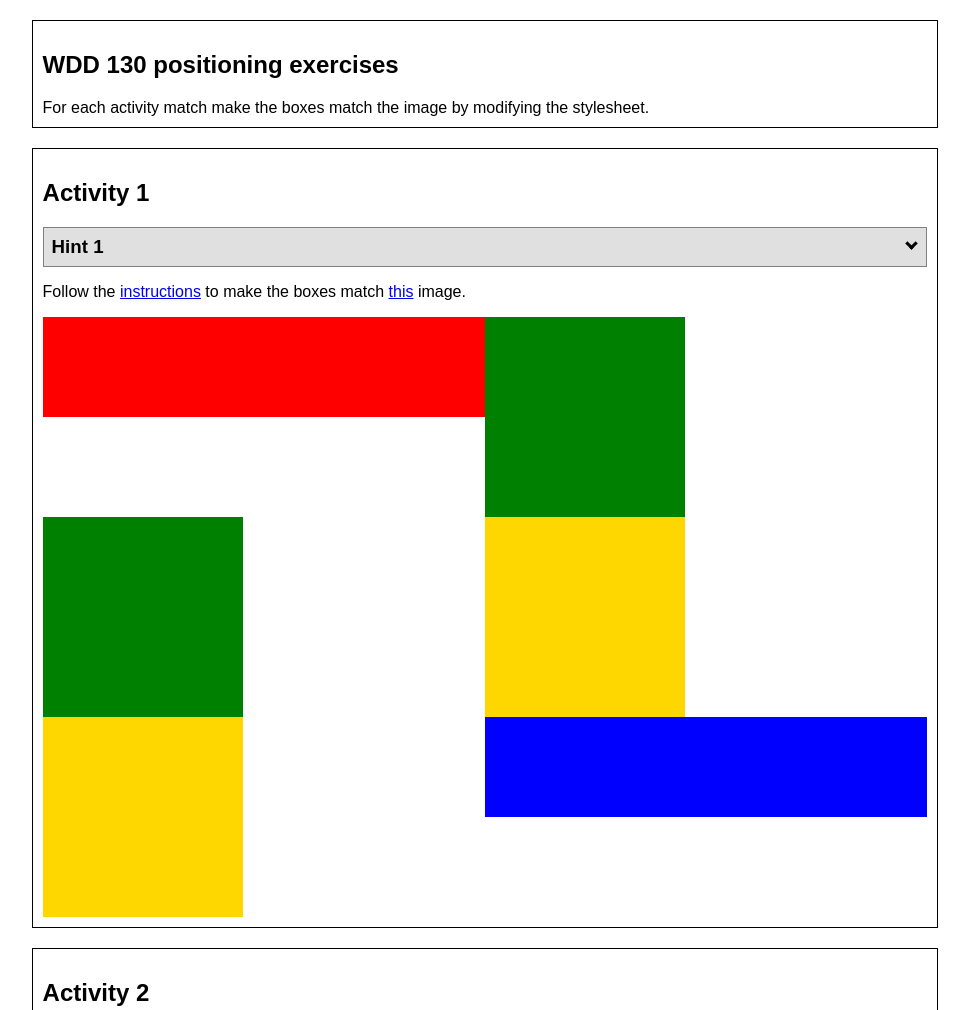
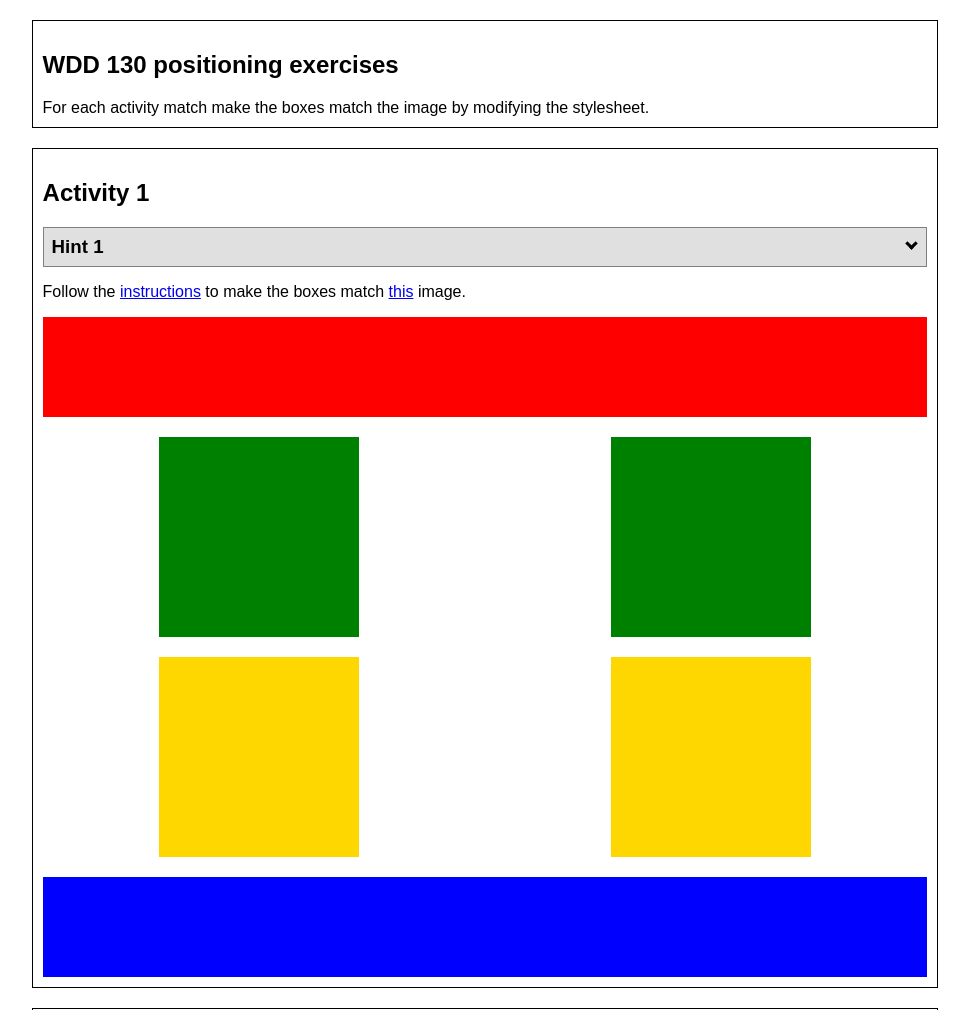
Before and after one commit to gamminghobbit/wdd130, a plain HTML site: page positioning.html in a window 1280 px wide. Shown: the top 1010 px of the page, without its empty margins (155-1124 px from the left). Drawn offline with Linux system fonts and the light colour scheme.

Commit message:
week 6 part 4- completing step 6

```diff
--- a/positionstyles.css
+++ b/positionstyles.css
@@ -3,6 +3,8 @@
 .content1 {
   display: grid;
   grid-template-columns: 1fr 1fr;
+  justify-items: center;
+  gap: 20px;
   /* This is the parent of the activity 1 boxes. */
 
 }
@@ -10,6 +12,7 @@
   width: 100%;
   height: 100px;
   background-color: red;
+  grid-column: 1/3;
 
 }
 .green1 {
@@ -27,6 +30,7 @@
   width: 100%;
   height: 100px;
   background-color: blue;
+  grid-column: 1/3;
 }
 /* Activity 2 styles */
 .content2 {
```
